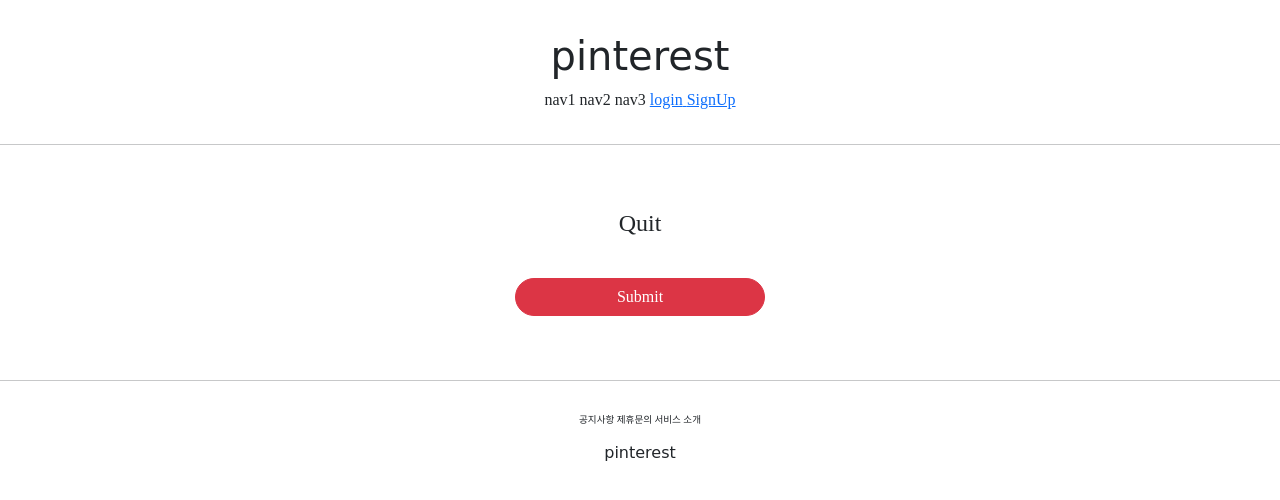
After one commit to alb7979s/pinterest, a Django app: page /account/delete/1 in a window 1280 px wide. The commit adds this page. Shown: the top 500 px of the page. Run offline with Django 3.2, Linux system fonts and the light colour scheme; tables that the repository leaves empty hold one stand-in row (values such as "Sample post"); some libraries are stand-ins or nearby versions; some web fonts are replaced.

Commit message:
DeleteView 기반 회원 탈퇴 구현

```diff
--- /dev/null
+++ b/accountApp/templates/accountApp/delete.html
@@ -0,0 +1,18 @@
+
+{% extends 'base.html' %}
+
+{% block content %}
+
+<div style="text-align: center; max-width: 500px; margin: 4rem auto">
+    <div class="mb-4">
+        <h4>
+            Quit
+        </h4>
+    </div>
+    <form action="{% url 'accountApp:delete' target_user.pk %}" method="post">
+        {% csrf_token %}
+        <input type="submit" class="btn btn-danger rounded-pill col-6 mt-3">
+    </form>
+</div>
+
+{% endblock %}
--- a/accountApp/templates/accountApp/detail.html
+++ b/accountApp/templates/accountApp/detail.html
@@ -15,6 +15,11 @@
                     Change Info
                 </p>
             </a>
+            <a href="{% url 'accountApp:delete' pk=target_user.pk %}">
+                <p>
+                    Quit
+                </p>
+            </a>
             {% endif %}
         </div>
     </div>
--- a/accountApp/urls.py
+++ b/accountApp/urls.py
@@ -2,7 +2,7 @@
 from django.contrib.auth.views import LoginView, LogoutView
 from django.urls import path, include
 
-from accountApp.views import hello_world, AccountCreateView, AccountDetailView, AccountUpdateView
+from accountApp.views import hello_world, AccountCreateView, AccountDetailView, AccountUpdateView, AccountDeleteView
 
 app_name = 'accountApp'
 urlpatterns = [
@@ -12,4 +12,5 @@
     path('logout/', LogoutView.as_view(), name='logout'),
     path('detail/<int:pk>', AccountDetailView.as_view(), name='detail'),
     path('update/<int:pk>', AccountUpdateView.as_view(), name='update'),
+    path('delete/<int:pk>', AccountDeleteView.as_view(), name='delete'),
 ]
--- a/accountApp/views.py
+++ b/accountApp/views.py
@@ -5,7 +5,7 @@
 
 # Create your views here.
 from django.urls import reverse, reverse_lazy
-from django.views.generic import CreateView, DetailView, UpdateView
+from django.views.generic import CreateView, DetailView, UpdateView, DeleteView
 
 from accountApp.forms import AccountUpdateForm
 from accountApp.models import HelloWorld
@@ -35,10 +35,15 @@
     context_object_name = 'target_user'
     template_name = 'accountApp/detail.html'
 
-
 class AccountUpdateView(UpdateView):
     model = User
     form_class = AccountUpdateForm
     context_object_name = 'target_user'
     success_url = reverse_lazy('accountApp:hello_world')
     template_name = 'accountApp/update.html'
+
+class AccountDeleteView(DeleteView):
+    model = User
+    context_object_name = 'target_user'
+    success_url = reverse_lazy('accountApp:login')
+    template_name = 'accountApp/delete.html'
--- a/templates/header.html
+++ b/templates/header.html
@@ -11,6 +11,9 @@
             <a href="{% url 'accountApp:login' %}?next={{ request.path }}">
                 <span>login</span>
             </a>
+            <a href="{% url 'accountApp:create' %}">
+                <span>SignUp</span>
+            </a>
             {% else %}
             <a href="{% url 'accountApp:detail' pk=user.pk %}">
                 <span>MyPage</span>
```
